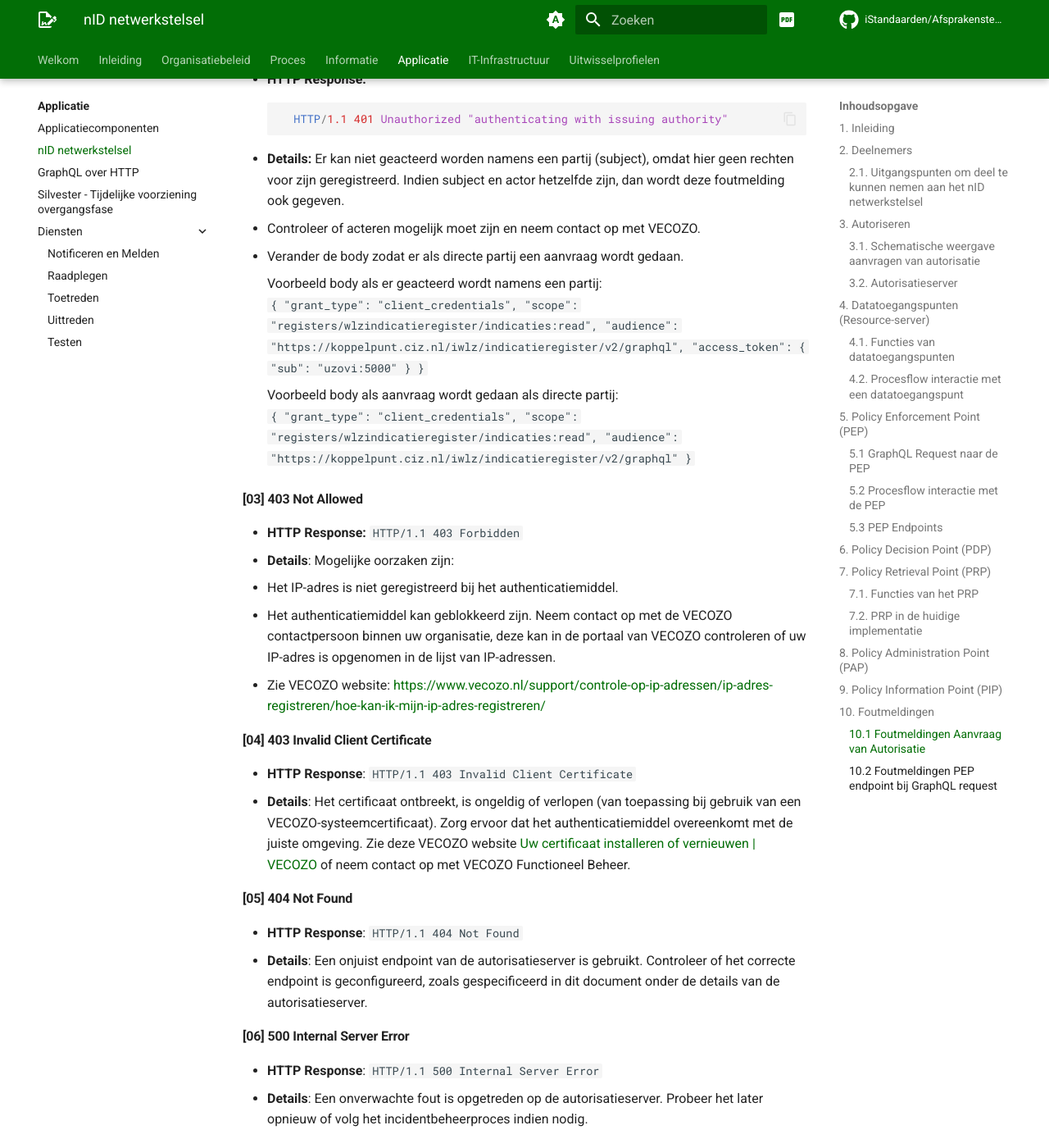
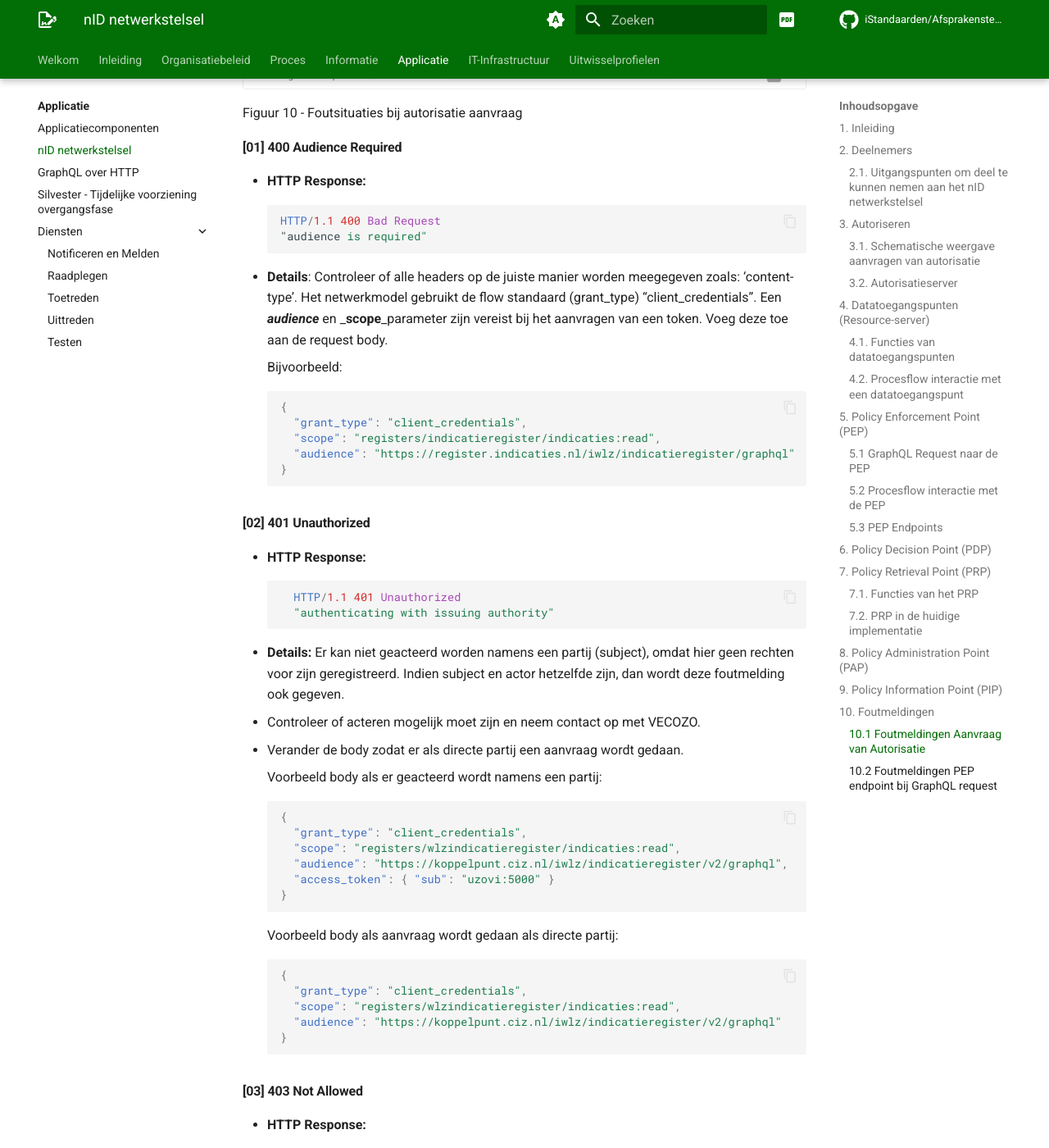
Before and after one commit to iStandaarden/Afsprakenstelsel-iWlz, an MkDocs documentation site: the page built from docs/applicatie/nid_netwerkstelsel.md, in a window 1280 px wide and 1400 px high, scrolled down 23889 px. Shown: the whole window at 82% size. Built offline with MkDocs 1.6.1 and Material for MkDocs 9.7.7, drawn with Linux system fonts in a browser that asks for light colours; comment, search, counter and statistics services are not loaded; the version menu is left out; some of the changed text lies outside the part shown.

Commit message:
update nid_netwerk

````diff
--- a/docs/applicatie/nid_netwerkstelsel.md
+++ b/docs/applicatie/nid_netwerkstelsel.md
@@ -61,7 +61,7 @@ flowchart TD
     PAP -->|Beleidsregels beheren| PRP
 
 ```
-<figcaption>Figuur 1 - Overzicht onderdelen nID netwerkstelsel</figcaption>
+<figcaption>Figuur 1 - Overzicht onderdelen (nID) netwerkstelsel</figcaption>
 
 
 ## 2. Deelnemers
@@ -113,7 +113,7 @@ sequenceDiagram
     AuthzServer--xClient: Foutmeldingen<br/>(400/403/500)
     end
 ```
-
+Figuur 2 - Aanvragen Access-token
 
 | **#** | **Processtap** | **Beschrijving** |
 | --- | --- | --- |
@@ -350,21 +350,18 @@ config:
 ---
 sequenceDiagram
     autonumber
-    box lightgrey Deelnemer
     actor Client
-    end
     box lightgrey nID
     participant PEP
     end
-    box lightgrey Register
     participant AccessPoint as Data Accesspoint
-    end
 
     Client->>PEP: GraphQL-query<br/>+ access-token
     PEP->>AccessPoint: Doorsturen geautoriseerd verzoek
     AccessPoint-->>PEP: Gevraagde data
     PEP->>Client: Gevraagde data
 ```
+Figuur 3 - Interactie Client - PEP - Data accesspoint
 
 | **#** | **Processtap** | **Beschrijving** |
 | --- | --- | --- |
@@ -435,7 +428,7 @@ sequenceDiagram
     deactivate PEP
     deactivate Client
 ```
-
+Figuur 4 - PEP als onderdeel in GraphQL Request flow
 
 | **#** | **Processtap** | **Beschrijving** |
 | --- | --- | --- |
@@ -520,6 +513,7 @@ sequenceDiagram
     PDP->>PEP: Besluit toestaan/weigeren
     PDP->>Log: Besluit vastleggen
 ```
+Figuur 5 - Rol van PDP in het netwerk
 
 In onderstaande stappen wordt uitgelegd hoe het Policy Decision Point PDP werkt.
 
@@ -560,6 +554,7 @@ sequenceDiagram
     PDP->>PEP: Besluit: toestaan of weigeren
     PEP->>Client: Resultaat terugsturen
 ```
+Figuur 6 - Interactie PDP en PRP
 
 | **#** | **Processtap** | **Beschrijving** |
 | --- | --- | --- |
@@ -621,7 +618,7 @@ sequenceDiagram
     PAP->>PRP: Publicatie van beleidsregels
     PAP->>PDP: Synchronisatie met beleidsregels
 ```
-Procesflow van het PAP
+Figuur 7 - Procesflow van het PAP
 
 | **#** | **Processtap** | **Beschrijving** |
 | --- | --- | --- |
@@ -695,6 +690,7 @@ sequenceDiagram
     PIP-->>PDP: Informatie terugkoppelen
     PDP-->>PEP: Besluit toestaan/weigeren
 ```
+<figcaption>Figuur 8 - Interactie met PIP</figcaption>
 
 | **#** | **Processtap** | **Beschrijving** |
 | --- | --- | --- |
@@ -768,7 +759,7 @@ sequenceDiagram
     ResourceServer-->>PEP: [007] 200 Response (GraphQL)
     PEP-->>Client: [008] 200 Response (GraphQL)
 ```
-
+Figuur 9 - Ontstaan foutsituaties
 
 
 ### 10.1 Foutmeldingen Aanvraag van Autorisatie
@@ -808,24 +796,33 @@ sequenceDiagram
 
     AuthzServer-->>Client: [004] 200 Response (Access-Token)
 ```
+Figuur 10 - Foutsituaties bij autorisatie aanvraag
 
 #### [01] 400 Audience Required
 
 - **HTTP Response:**
-  `HTTP/1.1 400 Bad Request "audience is required"`
+  ```http
+  HTTP/1.1 400 Bad Request
+  "audience is required"
+  ```
 - **Details**:
-Controleer of alle headers op de juiste manier worden meegegeven zoals: ‘content-type’. Het netwerkmodel gebruikt de flow standaard (grant\_type) “client\_credentials”. Een _**audience**_ en _**scope**_parameter zijn vereist bij het aanvragen van een token. Voeg deze toe aan de request body.
+  Controleer of alle headers op de juiste manier worden meegegeven zoals: ‘content-type’. Het netwerkmodel gebruikt de flow standaard (grant\_type) “client\_credentials”. Een _**audience**_ en _**scope**_parameter zijn vereist bij het aanvragen van een token. Voeg deze toe aan de request body.
 
-  Bijvoorbeeld:
-  ```json
-  { "grant_type": "client_credentials", "scope": "registers/wlzindicatieregister/indicaties:read", "audience": "https://koppelpunt.ciz.nl/iwlz/indicatieregister/graphql/v2/graphql" }
-  ```
+    Bijvoorbeeld:
+    ```json
+    {
+      "grant_type": "client_credentials",
+      "scope": "registers/indicatieregister/indicaties:read",
+      "audience": "https://register.indicaties.nl/iwlz/indicatieregister/graphql"
+    }
+    ```
 
 #### [02] 401 Unauthorized
 
 - **HTTP Response:**
   ```http
-    HTTP/1.1 401 Unauthorized "authenticating with issuing authority"
+    HTTP/1.1 401 Unauthorized
+    "authenticating with issuing authority"
   ```
 - **Details:**
 Er kan niet geacteerd worden namens een partij (subject), omdat hier geen rechten voor zijn geregistreerd. Indien subject en actor hetzelfde zijn, dan wordt deze foutmelding ook gegeven.
@@ -833,15 +830,30 @@ Er kan niet geacteerd worden namens een partij (subject), omdat hier geen rechte
   - Verander de body zodat er als directe partij een aanvraag wordt gedaan.
 
     Voorbeeld body als er geacteerd wordt namens een partij:
-    `{ "grant_type": "client_credentials", "scope": "registers/wlzindicatieregister/indicaties:read", "audience": "https://koppelpunt.ciz.nl/iwlz/indicatieregister/v2/graphql", "access_token": { "sub": "uzovi:5000" } }`
+    ```json
+    {
+      "grant_type": "client_credentials",
+      "scope": "registers/wlzindicatieregister/indicaties:read",
+      "audience": "https://koppelpunt.ciz.nl/iwlz/indicatieregister/v2/graphql",
+      "access_token": { "sub": "uzovi:5000" }
+    }
+    ```
 
     Voorbeeld body als aanvraag wordt gedaan als directe partij:
-    `{ "grant_type": "client_credentials", "scope": "registers/wlzindicatieregister/indicaties:read", "audience": "https://koppelpunt.ciz.nl/iwlz/indicatieregister/v2/graphql" }`
+    ```json
+    {
+      "grant_type": "client_credentials",
+      "scope": "registers/wlzindicatieregister/indicaties:read",
+      "audience": "https://koppelpunt.ciz.nl/iwlz/indicatieregister/v2/graphql"
+    }
+    ```
 
 #### [03] 403 Not Allowed
 
 - **HTTP Response:**
-  `HTTP/1.1 403 Forbidden`
+  ```http
+  HTTP/1.1 403 Forbidden
+  ```
 - **Details**:
 Mogelijke oorzaken zijn:
   - Het IP-adres is niet geregistreerd bij het authenticatiemiddel.
@@ -851,14 +863,18 @@ Mogelijke oorzaken zijn:
 #### [04] 403 Invalid Client Certificate
 
 - **HTTP Response**:
-  `HTTP/1.1 403 Invalid Client Certificate`
+  ```http
+  HTTP/1.1 403 Invalid Client Certificate
+  ```
 - **Details**:
 Het certificaat ontbreekt, is ongeldig of verlopen (van toepassing bij gebruik van een VECOZO-systeemcertificaat). Zorg ervoor dat het authenticatiemiddel overeenkomt met de juiste omgeving. Zie deze VECOZO website [Uw certificaat installeren of vernieuwen | VECOZO](https://www.vecozo.nl/certificaten-installerenvernieuwen/) of neem contact op met VECOZO Functioneel Beheer.
 
 #### [05] 404 Not Found
 
 - **HTTP Response**:
-  `HTTP/1.1 404 Not Found`
+  ```http
+  HTTP/1.1 404 Not Found
+  ```
 - **Details**:
 Een onjuist endpoint van de autorisatieserver is gebruikt. Controleer of het correcte endpoint is geconfigureerd, zoals gespecificeerd in dit document onder de details van de autorisatieserver.
 
@@ -914,40 +923,50 @@ sequenceDiagram
     ResourceServer-->>PEP: [003] 200 Response (GraphQL)
     PEP-->>Client: [004] 200 Response (GraphQL)
 ```
-
+Figuur 11 - Foutsituaties bij toegangscontrole
 
 #### [01] 400 Invalid Query Syntax
 
 - **HTTP Response**:
-  `HTTP/1.1 400 Bad Request`
+  ```http
+  HTTP/1.1 400 Bad Request
+  ```
 - **Details**:
 De query voldoet niet aan de vereiste syntax. Controleer de structuur van de query aan de hand van de specificaties.
 
 #### [02] 400 No Operation
 
 - **HTTP Response**:
-  `HTTP/1.1 400 Bad Request {"ErrorCode": "bad_request", "Error": "No operation found to evaluate"}`
+  ```http
+  HTTP/1.1 400 Bad Request {"ErrorCode": "bad_request", "Error": "No operation found to evaluate"}
+  ```
 - **Details**:
 Er ontbreekt een geldige operatie in de GraphQL-aanvraag. Controleer en pas de query aan om een bewerking te definiëren.
 
 #### [03] 400 Invalid Scope
 
 - **HTTP Response**:
-  `HTTP/1.1 400 Bad Request "Scope is not allowed"`
+  ```http
+  HTTP/1.1 400 Bad Request "Scope is not allowed"
+  ```
 - **Details**:
 De opgevraagde scope komt niet overeen met de toegestane scope. Controleer de scope-instellingen.
 
 #### [04] 401 Unauthorized
 
 - **HTTP Response:**
-  `HTTP/1.1 403 Unauthorized`
+  ```http
+  HTTP/1.1 403 Unauthorized
+  ```
 - **Details:**
 De toegang werd geweigerd, omdat er mogelijk een access token ontbrak. Controleer of het access token correct is aangevraagd en wordt meegegeven. Indien de fout zich blijft voordoen, kunt u het incidentbeheerproces volgen.
 
 #### [05] 401 Not Allowed
 
 - **HTTP Response**:
-  `HTTP/1.1 403 Not Allowed`
+  ```http
+  HTTP/1.1 403 Not Allowed
+  ```
 - **Details**:
 Mogelijke oorzaken zijn:
   - Het IP-adres is niet geregistreerd bij het authenticatiemiddel.
@@ -957,7 +976,9 @@ Mogelijke oorzaken zijn:
 #### [06] 403 Invalid Client Certificate
 
 - **HTTP Response**:
-  `HTTP/1.1 403 Invalid Client Certificate`
+  ```http
+  HTTP/1.1 403 Invalid Client Certificate
+  ```
 - **Details**:
 Het certificaat ontbreekt, is ongeldig of verlopen (van toepassing bij gebruik van een VECOZO-systeemcertificaat). Zorg ervoor dat het authenticatiemiddel overeenkomt met de juiste omgeving.
   Voor meer informatie ga naar: [Uw certificaat installeren of vernieuwen | VECOZO](https://www.vecozo.nl/certificaten-installerenvernieuwen/) of neem contact op met VECOZO Functioneel Beheer
@@ -965,34 +986,44 @@ Het certificaat ontbreekt, is ongeldig of verlopen (van toepassing bij gebruik v
 #### [07] 403 Policy: Access Denied
 
 - **HTTP Response:**
-  `HTTP/1.1 403 Forbidden`
+  ```http
+  HTTP/1.1 403 Forbidden
+  ```
 - **Details:**
 Toegang geweigerd op basis van een policy. De toegangsrechten van het gebruikte authenticatiemiddel voldoen niet aan de toegangsvereisten. Controleer de query en probeer opnieuw.
 
 #### [08] 403 Request Does Not Match Scopes
 
 - **HTTP Response:**
-  `HTTP/1.1 403 Forbidden`
+  ```http
+  HTTP/1.1 403 Forbidden
+  ```
 - **Details:**
 De aanvraag voldoet niet aan de vereiste scopes in het access token. Controleer de toegewezen scopes. Vraag een nieuwe access token aan indien de token voor een andere scope bestemd is.
 
 #### [09] 500 Internal Server Error
 
 - **HTTP Response**:
-  `HTTP/1.1 500 Internal Server Error`
+  ```http
+  HTTP/1.1 500 Internal Server Error
+  ```
 - **Details**:
 Er is een onverwachte fout opgetreden op de server. Probeer het later opnieuw of raadpleeg het incidentbeheerproces.
 
 #### [10] 502 Bad Gateway
 
 - **HTTP Response**:
-  `HTTP/1.1 502 Bad Gateway`
+  ```http
+  HTTP/1.1 502 Bad Gateway
+  ```
 - **Details**:
 De server kreeg een ongeldige reactie van een upstream-server. Controleer de serverinstellingen of probeer het later opnieuw.
 
 #### [11] 504 Gateway Timeout
 
 - **HTTP Response**:
-  `HTTP/1.1 504 Gateway Timeout`
+  ```http
+  HTTP/1.1 504 Gateway Timeout
+  ```
 - **Details**:
 De server reageerde niet binnen de verwachte tijd. Controleer de serververbindingen of probeer het later opnieuw.
````
Also changed, not shown: other parts of docs/applicatie/nid_netwerkstelsel.md (+4 -23 lines).
